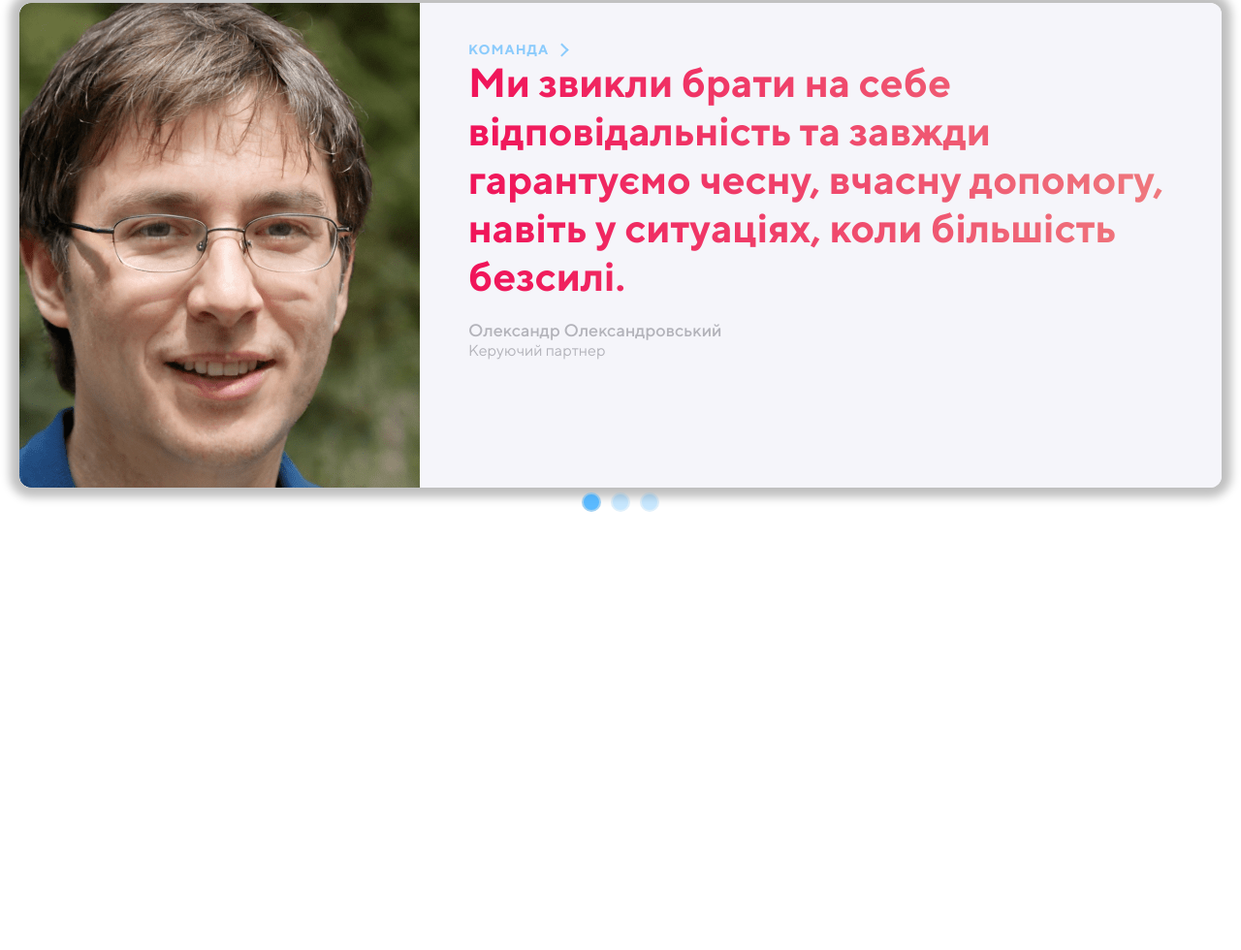
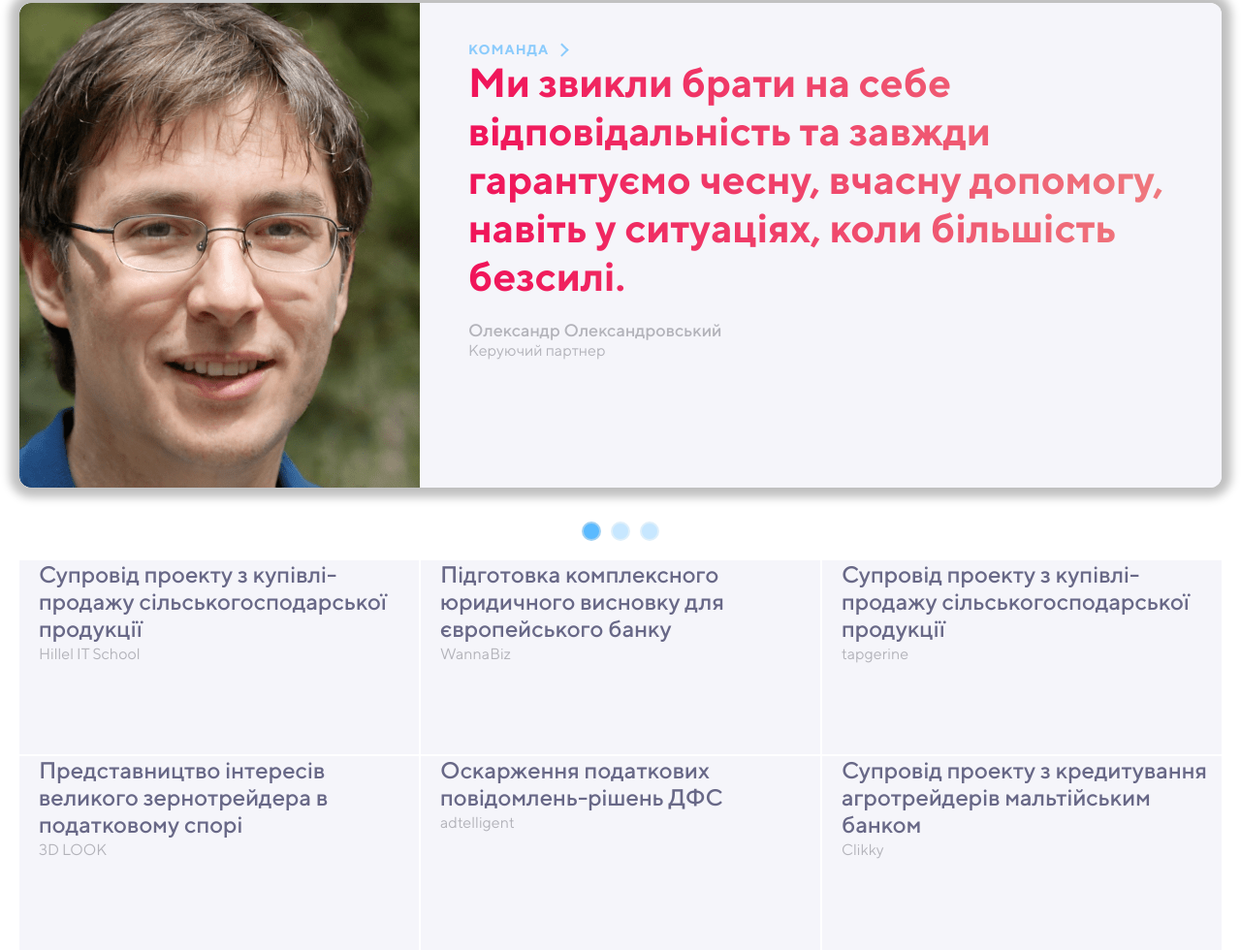
Before and after one commit to Orel-Viktor/main-project, a website built with Vite: page index.html in a window 1280 px wide. Shown: the part 2234-3214 px from the top of the page at 97% size. Before the commit the page ends 2767 px from the top, so only its background shows below. Built offline with nearby package versions, Linux system fonts and the light colour scheme.

Commit message:
work on cases

```diff
--- a/index.html
+++ b/index.html
@@ -245,6 +245,44 @@
     </div>
     <!------ /.container------>
 
+    <div class="container">
+      <div class="cases">
+        <div class="cases__inner">
+
+          <div class="cases__description">
+            <p class="cases__title">Супровід проекту з купівлі-продажу сільськогосподарської продукції</p>
+            <p class="cases__subtitle">Hillel IT School</p>
+          </div>
+          <div class="cases__description">
+            <p class="cases__title">Підготовка комплексного юридичного висновку для європейського банку</p>
+            <p class="cases__subtitle">WannaBiz</p>
+          </div>
+          <div class="cases__description">
+            <p class="cases__title">Супровід проекту з купівлі-продажу сільськогосподарської продукції</p>
+            <p class="cases__subtitle">tapgerine</p>
+          </div>
+
+
+          <div class="cases__description">
+            <p class="cases__title">Представництво інтересів великого зернотрейдера в податковому спорі</p>
+            <p class="cases__subtitle">3D LOOK</p>
+          </div>
+          <div class="cases__description">
+            <p class="cases__title">Оскарження податкових повідомлень-рішень ДФС</p>
+            <p class="cases__subtitle">adtelligent</p>
+          </div>
+          <div class="cases__description">
+            <p class="cases__title">Супровід проекту з кредитування агротрейдерів мальтійським банком</p>
+            <p class="cases__subtitle">Clikky</p>
+          </div>
+
+        </div>
+        <!-- ------/.cases__inner -->
+      </div>
+      <!---------- /cases -->
+    </div>
+    <!------ /.container------>
+
   </main>
 
 
--- /dev/null
+++ b/styles/components/cases.scss
@@ -0,0 +1,34 @@
+.cases {
+	&__inner {
+
+
+        display: grid;
+        grid-template-columns: repeat(3, 1fr);
+        grid-auto-rows: minmax(200px , auto);
+        grid-gap: 2px;
+
+
+     }
+
+
+	&__description {
+        padding-left: 20px;
+        background: rgba(245, 245, 250, 1);
+     }
+
+	&__title {
+        color: rgba(104, 104, 135, 1);
+        font-family: var(--medium),serif;
+        font-size: 24px;
+        line-height: 28px;
+
+     }
+
+
+	&__subtitle {
+        color: rgba(179, 179, 186, 1);
+        font-family: var(--regular),serif;
+        font-size: 18x;
+        line-height: 26px;
+     }
+}
--- a/styles/components/team.scss
+++ b/styles/components/team.scss
@@ -1,5 +1,9 @@
 .team {
+
+
     .slick-list {
+        margin-bottom: 75px;
+
         border-radius: 12px;
         box-shadow: 0 0 10px 10px rgb(0 0 0 / 25%);
     }
@@ -10,6 +14,7 @@
         border-radius: 50%;
         outline: none;
         background: #24a3ff;
+        top: 30px;
     }
 
     &__inner.slick-slide {
@@ -58,4 +63,7 @@
         line-height: 22px;
         color: rgba(179, 179, 186, 1);
     }
+
+
+
 }
--- a/styles/main.scss
+++ b/styles/main.scss
@@ -7,6 +7,7 @@
 @import "components/lawyers.scss";
 @import "components/skills.scss";
 @import "components/team.scss";
+@import "components/cases.scss";
 
 *,
 *::before,
```
